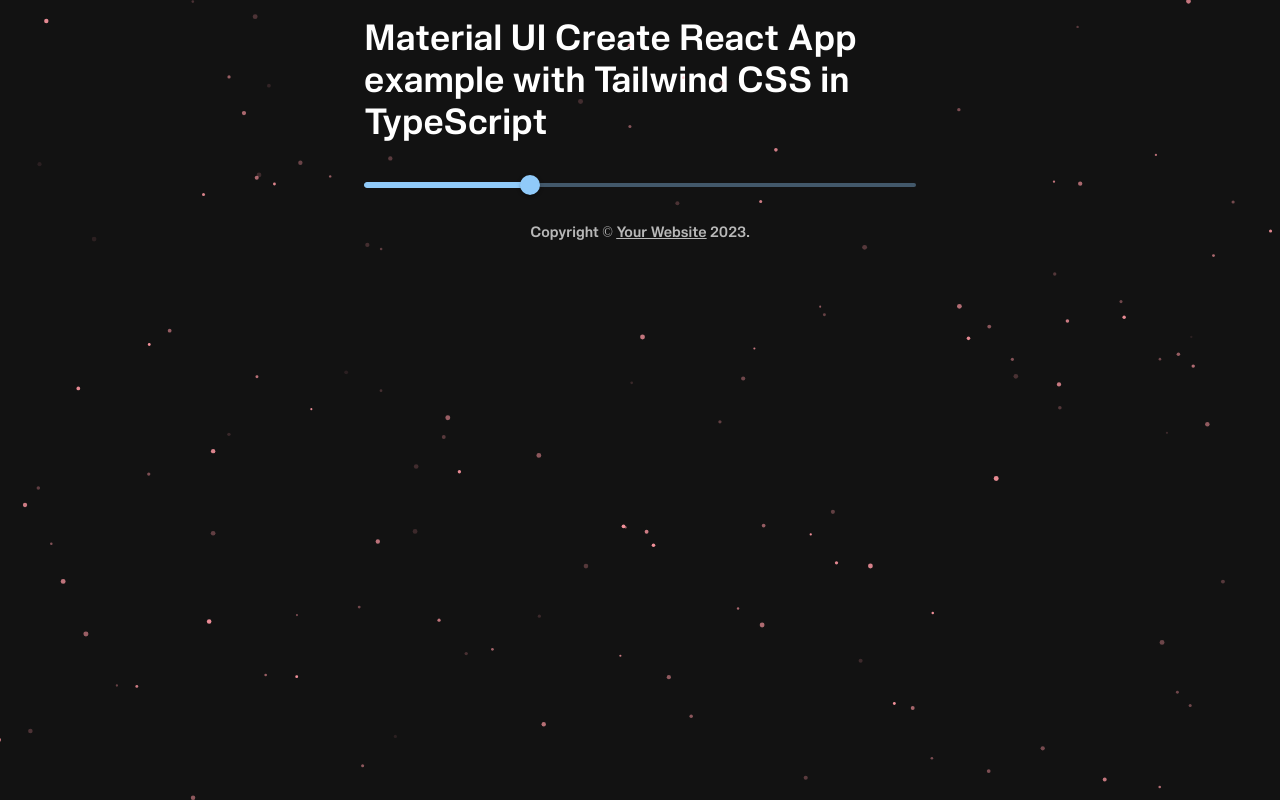
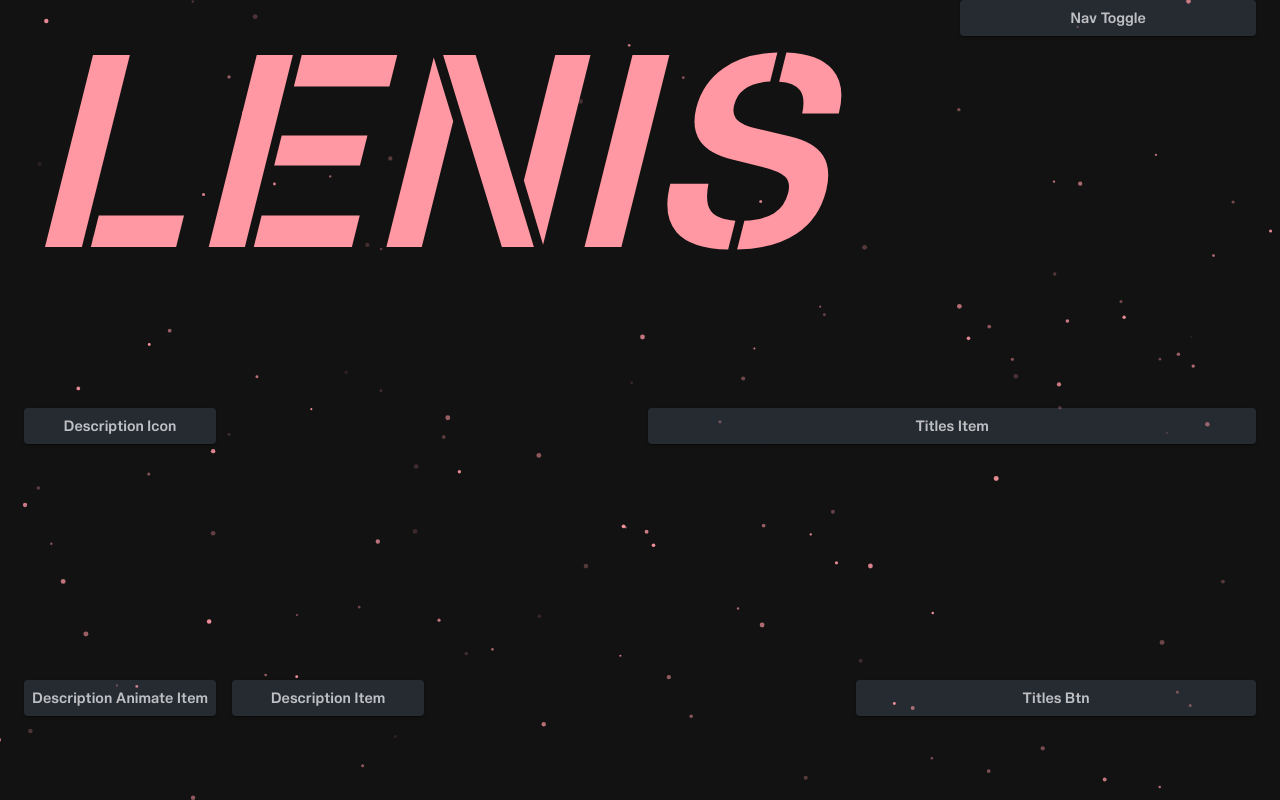
Before and after one commit to AliBagheri2079/blog-reactjs, a React (Vite) app: page / in a window 1280 px wide. Built offline with nearby package versions, Linux system fonts and the light colour scheme.

Commit message:
:sparkles: feat: create base layout template

```diff
--- a/src/containers/App.jsx
+++ b/src/containers/App.jsx
@@ -1,39 +1,146 @@
 import NasaParticle from "@/components/Particles/NasaParticle";
+import Box from "@mui/material/Box";
 import Container from "@mui/material/Container";
-import Link from "@mui/material/Link";
-import Slider from "@mui/material/Slider";
+import Paper from "@mui/material/Paper";
 import Typography from "@mui/material/Typography";
+import { styled } from "@mui/material/styles";
 
-function Copyright() {
+const Item = styled(Paper)(({ theme }) => ({
+  backgroundColor: theme.palette.mode === "dark" ? "#1A2027" : "#fff",
+  ...theme.typography.body2,
+  padding: theme.spacing(1),
+  textAlign: "center",
+  color: theme.palette.text.secondary,
+}));
+
+function BasicGrid() {
   return (
-    <Typography variant="body2" color="text.secondary" align="center">
-      {"Copyright © "}
-      <Link color="inherit" href="/ali">
-        Your Website
-      </Link>{" "}
-      {new Date().getFullYear()}
-      {"."}
-    </Typography>
+    <>
+      {/* <Typography noWrap> */}
+      <Container maxWidth="xl">
+        <Box
+          display="grid"
+          gridTemplateColumns="repeat(4, 1fr)"
+          gridTemplateRows="repeat(2, 1fr)"
+          gridAutoFlow="row"
+          gridTemplateAreas={`
+          "Svg-Header Svg-Header Svg-Header Nav-Toggle"
+          "Description Description Titles Titles"
+          `}
+          gap={2}
+          alignItems="stretch"
+          sx={{ height: "100vh" }}
+        >
+          <Box gridArea="Svg-Header">
+            <Typography
+              variant="h1"
+              className="font-slussen-stencil-semibold-trial uppercase italic text-lenis"
+              sx={{ fontSize: "max(20vw, 20px)" }}
+            >
+              lenis
+            </Typography>
+
+            {/* <Box sx={{ width: "100%", maxWidth: 500 }}>
+              <Typography variant="h1" gutterBottom>
+                h1. Heading
+              </Typography>
+              <Typography variant="h6" gutterBottom>
+                h6. Heading
+              </Typography>
+              <Typography variant="subtitle1" gutterBottom>
+                subtitle1. Lorem ipsum dolor sit amet, consectetur adipisicing
+                elit. Quos blanditiis tenetur
+              </Typography>
+              <Typography variant="subtitle2" gutterBottom>
+                subtitle2. Lorem ipsum dolor sit amet, consectetur adipisicing
+                elit. Quos blanditiis tenetur
+              </Typography>
+              <Typography variant="body1" gutterBottom>
+                body1. Lorem ipsum dolor sit amet, consectetur adipisicing elit.
+                Quos blanditiis tenetur unde suscipit, quam beatae rerum
+                inventore consectetur, neque doloribus, cupiditate numquam
+                dignissimos laborum fugiat deleniti? Eum quasi quidem quibusdam.
+              </Typography>
+              <Typography variant="body2" gutterBottom>
+                body2. Lorem ipsum dolor sit amet, consectetur adipisicing elit.
+                Quos blanditiis tenetur unde suscipit, quam beatae rerum
+                inventore consectetur, neque doloribus, cupiditate numquam
+                dignissimos laborum fugiat deleniti? Eum quasi quidem quibusdam.
+              </Typography>
+              <Typography variant="button" display="block" gutterBottom>
+                button text
+              </Typography>
+              <Typography variant="caption" display="block" gutterBottom>
+                caption text
+              </Typography>
+              <Typography variant="overline" display="block" gutterBottom>
+                overline text
+              </Typography>
+            </Box> */}
+          </Box>
+
+          <Box gridArea="Nav-Toggle">
+            <Item>Nav Toggle</Item>
+          </Box>
+
+          <Box
+            container
+            display="grid"
+            gridTemplateColumns="repeat(3, 1fr)"
+            gridTemplateRows="repeat(3, 1fr)"
+            gridAutoFlow="row"
+            gridTemplateAreas={`
+          "Description-Icon . ."
+          ". . ."
+          "Description-Animate-Item Description-Item ."
+          `}
+            gap={2}
+            alignItems="stretch"
+            gridArea="Description"
+          >
+            <Box gridArea="Description-Icon">
+              <Item>Description Icon</Item>
+            </Box>
+            <Box gridArea="Description-Animate-Item">
+              <Item>Description Animate Item</Item>
+            </Box>
+            <Box gridArea="Description-Item">
+              <Item>Description Item</Item>
+            </Box>
+          </Box>
+
+          <Box
+            container
+            display="grid"
+            gridTemplateColumns="repeat(3, 1fr)"
+            gridTemplateRows="repeat(3, 1fr)"
+            gridAutoFlow="row"
+            gridTemplateAreas={`
+          "Titles-Item Titles-Item Titles-Item"
+          ". . ."
+          ". Titles-Btn Titles-Btn"
+          `}
+            gap={2}
+            alignItems="stretch"
+            gridArea="Titles"
+          >
+            <Box gridArea="Titles-Item">
+              <Item>Titles Item</Item>
+            </Box>
+            <Box gridArea="Titles-Btn">
+              <Item>Titles Btn</Item>
+            </Box>
+          </Box>
+        </Box>
+      </Container>
+    </>
   );
 }
 
 const App = () => {
   return (
     <>
-      <Container maxWidth="sm">
-        <div className="my-4">
-          <Typography variant="h4" component="h1" gutterBottom>
-            Material UI Create React App example with Tailwind CSS in TypeScript
-          </Typography>
-          <Slider
-            className="my-4"
-            defaultValue={30}
-            classes={{ active: "shadow-none" }}
-            slotProps={{ thumb: { className: "hover:shadow-none" } }}
-          />
-          <Copyright />
-        </div>
-      </Container>
+      <BasicGrid />
 
       <NasaParticle />
     </>
```
